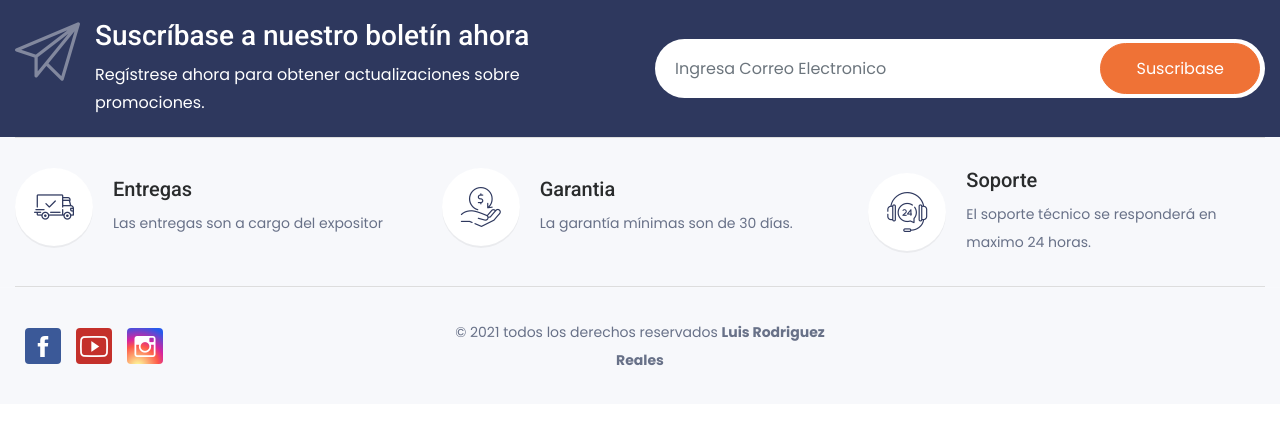
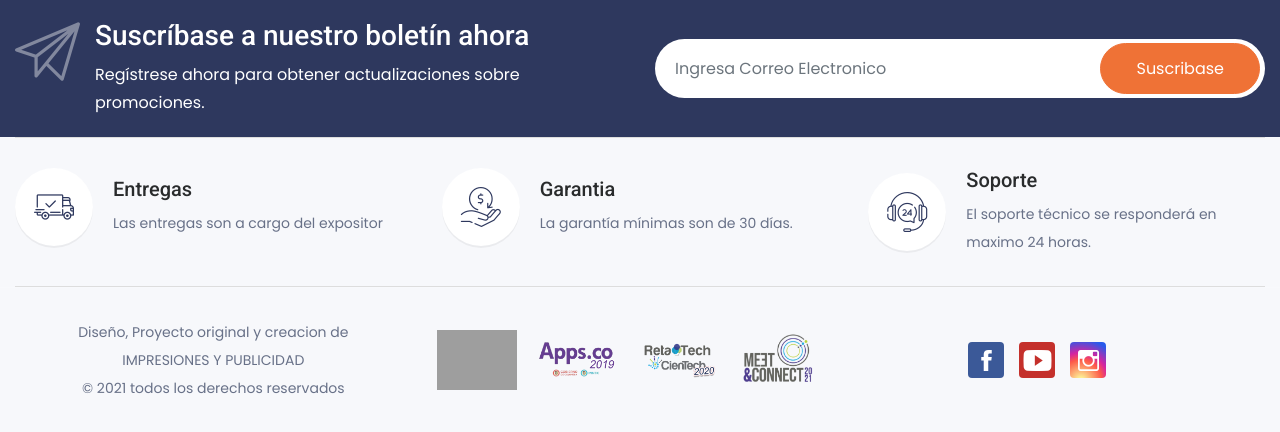
Before and after one commit to juantorres69/tuferiaWeb, a PHP site: page /app/registro-comercio in a window 1280 px wide. Shown: the part 1167-1599 px from the top of the page. Before the commit the page ends 1533 px from the top, so only its background shows below. Run offline with PHP 8.4, Linux system fonts and the light colour scheme; data comes from the database, SQL or seed files in the repository; some libraries are stand-ins or nearby versions; some web fonts are replaced; grey boxes are pictures that could not be loaded.

Commit message:
día 12
el footer de trabajarse aun más

```diff
--- a/vistas/modulos/categorias_sidebar.php
+++ b/vistas/modulos/categorias_sidebar.php
@@ -1,6 +1,7 @@
 <?php
     $categorias = ControladorProductos::ctrMostrarCategorias(null, null);
 ?>
+<!-- CATEGORY LIST -->
 <div class="widget">
     <h5 class="widget_title">Categorias</h5>
     <ul class="widget_categories">
--- a/vistas/modulos/footer.php
+++ b/vistas/modulos/footer.php
@@ -104,19 +104,61 @@ if(!isset($_SESSION['rol']) || $_SESSION['rol'] === 'usuario'){ ?>
     <!-- SECTION INFO -->
     <div class="bottom_footer border-top-tran">
         <div class="custom-container">
-            <div class="row">
-                <div class="col-lg-4">
-                    <p class="mb-lg-0 text-center">© <?php echo date("Y") ?> todos los derechos reservados <strong>Luis Rodriguez Reales</strong> </p>
+            <div class="row" >
+
+                <!-- DERECHOS R -->
+                <div class="col-lg-4" style="align-items: center;display: flex;justify-content: center;">
+                    <p class="mb-lg-0 text-center">Diseño, Proyecto original y creacion de
+                        <br> IMPRESIONES Y PUBLICIDAD <br>
+                        © <?php echo date("Y") ?> todos los derechos reservados
+                    </p>
                 </div>
-                <div class="col-lg-4 order-lg-first">
-                    <div class="widget mb-lg-0">
+
+                <!-- LOGOS -->
+
+                <div class="col-lg-4" style="align-items: center;display: flex;justify-content: center; max-width: 100px; padding: 0px 10px;">
+                    <div class="mb-lg-0 text-center">
+                        <ul style="margin: 0px;">
+                            <li style="list-style: none; margin: 0px;"><img src="./vistas/assets/images/LOGO IP.png" alt=""></li>
+                        </ul>
+                    </div>
+                </div>
+
+                <div class="col-lg-4" style="align-items: center;display: flex;justify-content: center; max-width: 100px; padding: 0px 10px;">
+                    <div class="mb-lg-0 text-center">
+                        <ul style="margin: 0px;">
+                            <li style="list-style: none; margin: 0px;"><img src="./vistas/assets/images/LOGO APS .png" alt=""></li>
+                        </ul>
+                    </div>
+                </div>
+
+                <div class="col-lg-4" style="align-items: center;display: flex;justify-content: center; max-width: 100px; padding: 0px 10px;">
+                    <div class="mb-lg-0 text-center">
+                        <ul style="margin: 0px;">
+                            <li style="list-style: none; margin: 0px;"><img src="./vistas/assets/images/RETATECH.png" alt=""></li>
+                        </ul>
+                    </div>
+                </div>
+
+                <div class="col-lg-4" style="align-items: center;display: flex;justify-content: center; max-width: 100px; padding: 0px 10px;">
+                    <div class="mb-lg-0 text-center">
+                        <ul style="margin: 0px;">
+                            <li style="list-style: none; margin: 0px;"><img src="./vistas/assets/images/LOGO MEET.png" alt=""></li>
+                        </ul>
+                    </div>
+                </div>
+
+                <!-- REDES SOCIALES -->
+                <div class="col-lg-4" style="align-items: center; display: flex; justify-content: center;">
+                    <div class="mb-lg-0 text-center">
                         <ul class="social_icons text-center text-lg-left">
                             <li><a href="https://web.facebook.com/groups/276245050899609/" target="_blank" class="sc_facebook"><i class="ion-social-facebook"></i></a></li>
-                            <li><a href="https://www.youtube.com/channel/UCrJkhxx3WNVeHwhriaTQmIw/videos" class="sc_youtube" target="_blank"><i class="ion-social-youtube-outline"></i></a></li>
+                            <li><a href="https://www.youtube.com/channel/UCrJkhxx3WNVeHwhriaTQmIw/videos" class="sc_youtube" target="_blank"><i class="ion-social-youtube"></i></a></li>
                             <li><a href="https://www.instagram.com/tu_feriavirtual/?hl=es-la" class="sc_instagram" target="_blank"><i class="ion-social-instagram-outline"></i></a></li>
                         </ul>
                     </div>
                 </div>
+
                 <!--
                 <div class="col-lg-4">
                     <ul class="footer_payment text-center text-lg-right">
--- a/vistas/modulos/registro-comercio.php
+++ b/vistas/modulos/registro-comercio.php
@@ -1,12 +1,14 @@
-<!-- START SECTION BREADCRUMB -->
+<!-- START SECTION REGISTRO-COMERCIO -->
 <div class="breadcrumb_section bg_gray page-title-mini">
-    <div class="container"><!-- STRART CONTAINER -->
+    <div class="container">
         <div class="row align-items-center">
+            <!-- TITTLE -->
         	<div class="col-md-6">
                 <div class="page-title">
             		<h1>Registro</h1>
                 </div>
             </div>
+            <!-- ROUTE -->
             <div class="col-md-6">
                 <ol class="breadcrumb justify-content-md-end">
                     <li class="breadcrumb-item"><a href="<?php echo $url; ?>">Inicio</a></li>
@@ -14,36 +16,45 @@
                 </ol>
             </div>
         </div>
-    </div><!-- END CONTAINER-->
+    </div>
 </div>
-<!-- END SECTION BREADCRUMB -->
 
-<!-- START LOGIN SECTION -->
+<!-- SECTION REGISTRO-COMERCIO -->
 <div class="login_register_wrap section">
     <div class="container">
         <div class="row justify-content-center">
             <div class="col-xl-6 col-md-10">
                 <div class="login_wrap">
             		<div class="padding_eight_all bg-white">
+
+                        <!-- TITTLE -->
                         <div class="heading_s1">
                             <h3>Crear Cuenta</h3>
                         </div>
+
+                        <!-- FORM -->
                         <form id="frmRegistroComercio">
+
                             <div class="form-group">
                                 <input type="text" required="" class="form-control" name="txtNit" placeholder="NIT">
                             </div>
+
                             <div class="form-group">
                                 <input type="text" required="" class="form-control" name="txtNombre" placeholder="Razon Social">
                             </div>
+
                             <div class="form-group">
                                 <input type="email" required="" class="form-control" name="txtEmail" placeholder="Correo electrónico">
                             </div>
+
                             <div class="form-group">
                                 <input type="text" required="" class="form-control" name="txtDireccion" placeholder="Dirección">
                             </div>
+
                             <?php
                                 $ciudades = ControladorCiudad::ctrConsultarCiudades();
                             ?>
+
                             <div class="form-group">
                                 <div class="custom_select">
                                     <select class="form-control" name="cbCiudad" required>
@@ -56,9 +67,11 @@
                                     </select>
                                 </div>
                             </div>
+
                             <div class="form-group">
                                 <input type="text" required="" class="form-control" name="txtTelefono" placeholder="Telefóno">
                             </div>
+
                             <div class="form-group">
                                 <label>¿Tiene local?</label><br>
                                 <div class="form-check form-check-inline">
@@ -70,43 +83,59 @@
                                     <label class="form-check-label" for="inlineRadio2">No</label>
                                 </div>
                             </div>
+
                             <?php
                             $centros_comerciales = ControladorCentroComercial::ctrConsultarCentrosComerciales();
                             ?>
+
                             <div class="form-group" style="display: none;" id="frm_grp_cc" required>
+
                                 <div class="custom_select">
                                     <select class="form-control" name="cbCentroComercial">
                                         <option value="">Seleccione el Centro Comercial..</option>
+
                                         <?php
                                         foreach($centros_comerciales as $cc){
                                             echo '<option value="'.$cc['id'].'">'.$cc['descripcion'].'</option>';
                                         }
                                         ?>
+
                                     </select>
-                                    </div>
                                 </div>
+                            </div>
+
                             <div class="form-group">
                                 <input class="form-control" required="" type="password" name="txtPassword" id="txtPassword" placeholder="Contraseña">
                             </div>
+
                             <div class="form-group">
                                 <input class="form-control" required="" type="password" name="txtCPassword" id="txtCPassword" placeholder="Confirmar Contraseña">
                             </div>
+
                             <div class="form-group">
                                 <button type="submit" class="btn btn-fill-out btn-block" name="register">Guardar</button>
                             </div>
+
                         </form>
+
+                        <!-- OR -->
                         <div class="different_login">
                             <span> ó</span>
                         </div>
-                        <!-- <ul class="btn-login list_none text-center">
-                            <li><a href="#" class="btn btn-facebook"><i class="ion-social-facebook"></i>Facebook</a></li>
-                            <li><a href="#" class="btn btn-google"><i class="ion-social-googleplus"></i>Google</a></li>
-                        </ul> -->
+
+                            <!--
+                            <ul class="btn-login list_none text-center">
+                                <li><a href="#" class="btn btn-facebook"><i class="ion-social-facebook"></i>Facebook</a></li>
+                                <li><a href="#" class="btn btn-google"><i class="ion-social-googleplus"></i>Google</a></li>
+                            </ul>
+                            -->
+
                         <div class="form-note text-center"> ¿Ya estás registrado? <a href="<?php echo $url; ?>login">Iniciar Sesión</a></div>
+
                     </div>
                 </div>
             </div>
         </div>
     </div>
 </div>
-<!-- END LOGIN SECTION -->
+<!-- END SECTION REGISTRO-COMERCIO -->
```
Also changed, not shown: vistas/modulos/info_producto.php (+118 -46 lines), vistas/modulos/login.php (+23 -5 lines), vistas/modulos/perfil.php (+55 -27 lines), vistas/modulos/productos.php (+23 -5 lines), vistas/modulos/registro.php (+27 -8 lines), vistas/assets/images/LOGO APS .png (added), vistas/assets/images/LOGO MEET.png (added), vistas/assets/images/RETATECH.png (added), 1 other file.
